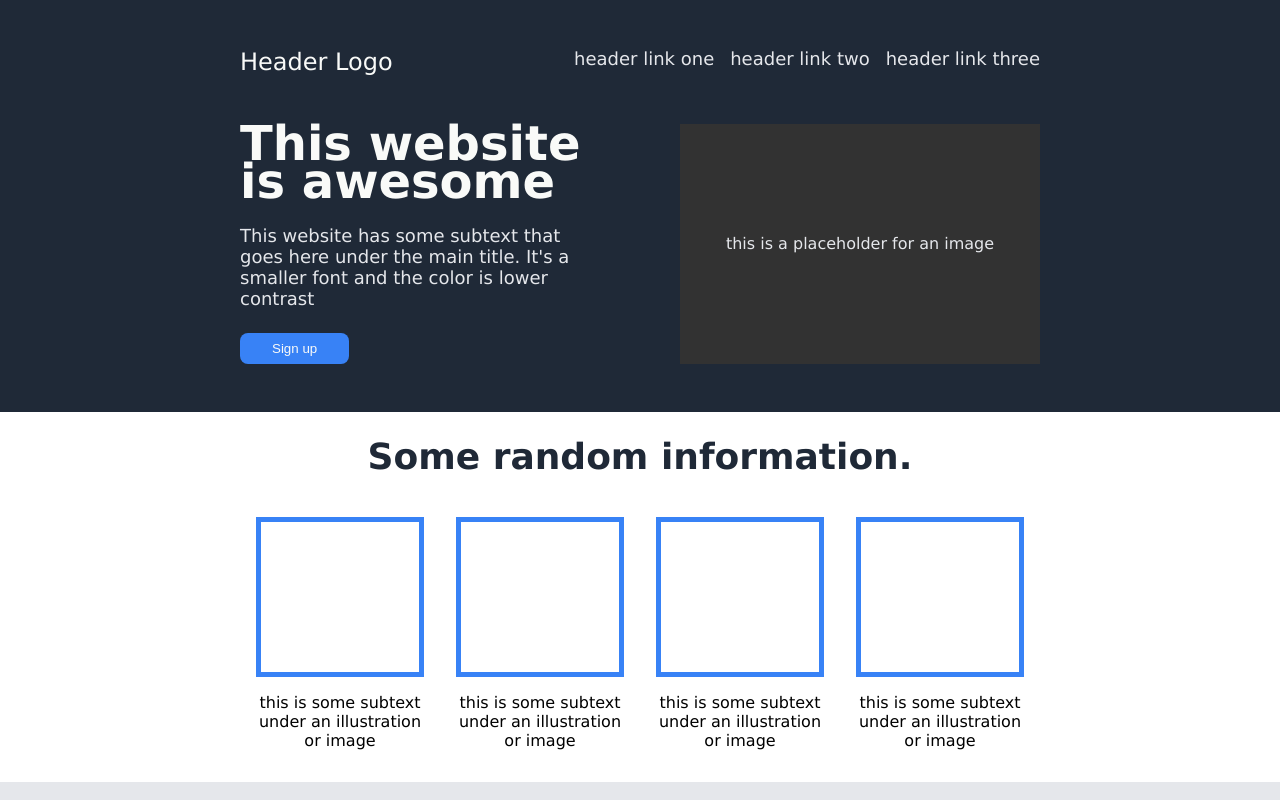
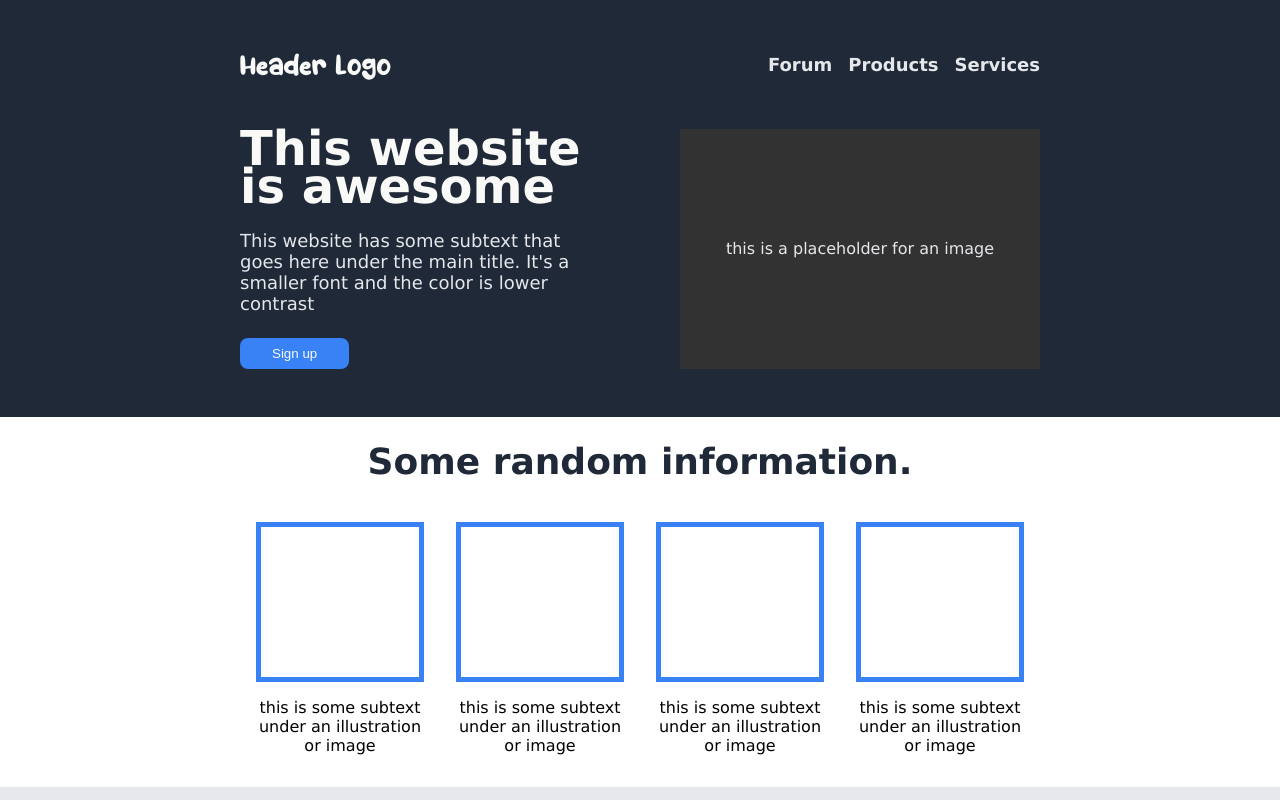
Before and after one commit to ls1955/Landing-Page, a plain HTML site: page index.html in a window 1280 px wide. Shown: the top 800 px of the page. Drawn offline with Linux system fonts and the light colour scheme.

Commit message:
Add extra asset directory into repo
-Insert fonts and images into repo
-Modified some elements in html
-Import font into css

```diff
--- a/index.html
+++ b/index.html
@@ -15,9 +15,9 @@
         <div class="banner">
             <div class="logo">Header Logo</div>
             <ul class="link">
-                <li>header link one</li>
-                <li>header link two</li>
-                <li>header link three</li>
+                <li><a href="#">Forum</a></li>
+                <li><a href="#">Products</a></li>
+                <li><a href="href">Services</a></li>
             </ul>
         </div>
 
--- a/style.css
+++ b/style.css
@@ -1,3 +1,9 @@
+/* import font */
+@font-face {
+    font-family: water-galon;
+    src: url(./asset/font/Water\ Galon.ttf);
+}
+
 *{
     padding: 0;
     margin: 0;
@@ -17,11 +23,13 @@ body{
 .banner{
     display: flex;
     justify-content: space-between;
+    align-items: center;
     padding: 3rem 0;
 }
 
 .logo{
     color: #f9faf8;
+    font-family: water-galon;
     font-size: 24px;
 }
 
@@ -31,6 +39,16 @@ body{
     display: flex;
     justify-content: space-between;
     gap: 0 1rem;
+}
+
+.link a, .link a:visited{
+    color: #e5e7eb;
+    font-weight: 800;
+    text-decoration: none;
+}
+
+.link a:hover{
+    color: rgb(100, 100, 100);
 }
 
 .hero{
```
Also changed, not shown: asset/font/Water Galon.ttf (added), asset/images/nightSky2.jpg (added), asset/images/nightSky4.jpg (added), 2 other files.
